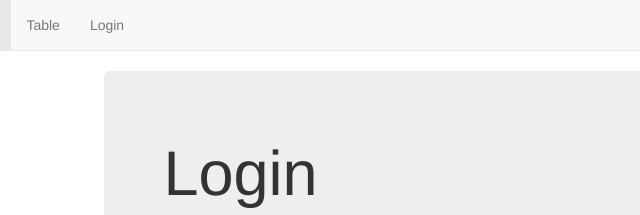
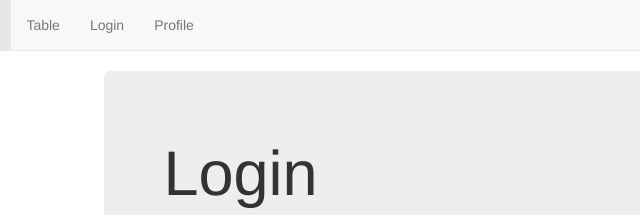
Before and after one commit to nithinprasad/SmartExpense-WEB, a plain HTML site: page Example/index.html in a window 1280 px wide. Shown: the top 215 px of the page, 259-899 px from the left. Drawn offline with nearby package versions, Linux system fonts and the light colour scheme.

Commit message:
05-04-2016
Profile added

```diff
--- a/Example/module/menu.html
+++ b/Example/module/menu.html
@@ -14,6 +14,7 @@
                 <li class="active"><a href="#">Home</a></li>
                 <li><a href="#/table">Table</a></li>
                 <li><a href="#/login">Login</a></li>
+                <li><a href="#/profile">Profile</a></li>
             </ul>
         </div>
 
```
Also changed, not shown: 3 other files.
